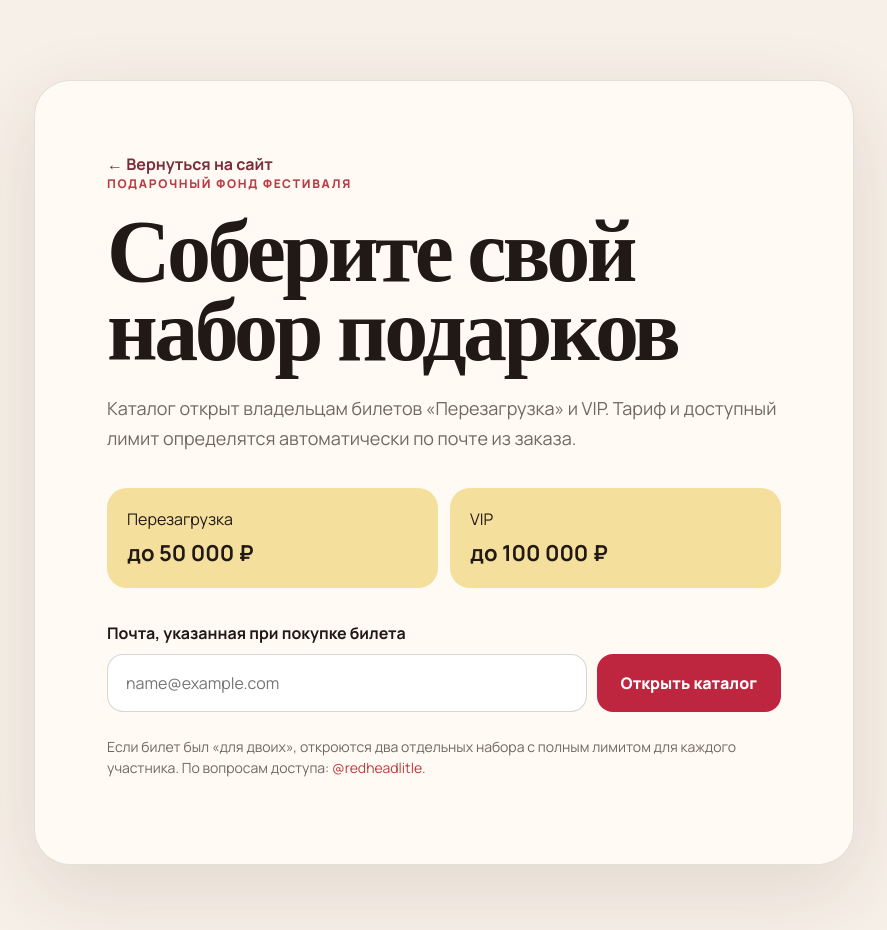
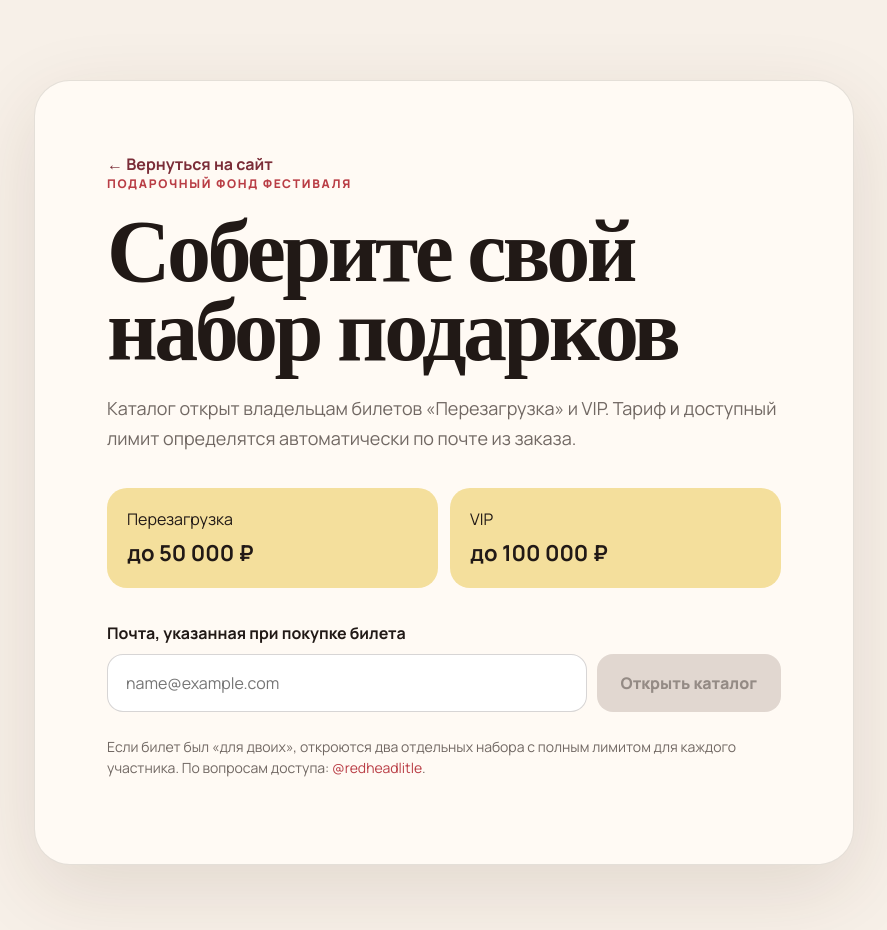
Before and after one commit to aopetrukhin-maker/menwoman-site, a Next.js app: page /gifts in a window 1280 px wide. Shown: the top 930 px of the page, without its empty margins (196-1083 px from the left). Built offline with nearby package versions, Linux system fonts and the light colour scheme.

Commit message:
Fix gift access on unsupported browsers

```diff
--- a/app/gifts/access.json
+++ b/app/gifts/access.json
@@ -462,5 +462,9 @@
   "51bb5951546a69f438b095d366f9f7f5323a2b0107412492272113cd8dcc3107": {
     "tier": "vip",
     "sets": 2
+  },
+  "4c5f849326301fa15543189bf3e56679b620121e09e5acd58c6229270bb0959e": {
+    "tier": "reload",
+    "sets": 1
   }
 }
--- a/app/gifts/page.tsx
+++ b/app/gifts/page.tsx
@@ -102,10 +102,62 @@ const GIFTS: Gift[] = [
   { id:"meldey", partner:"Мелдей", title:"Сертификат на одежду", price:3000, quantity:null, format:"Электронный сертификат", term:"Уточняется", contact:"@MELDEY_CHAYANA", details:"Сертификат номиналом 3 000 рублей на одежду." },
 ];
 
-async function hashEmail(email: string) {
-  const data = new TextEncoder().encode(email.trim().toLowerCase());
-  const digest = await crypto.subtle.digest("SHA-256", data);
-  return Array.from(new Uint8Array(digest)).map((b) => b.toString(16).padStart(2, "0")).join("");
+function hashEmail(email: string) {
+  const bytes = Array.from(new TextEncoder().encode(email.trim().toLowerCase()));
+  const bitLength = bytes.length * 8;
+  bytes.push(0x80);
+  while (bytes.length % 64 !== 56) bytes.push(0);
+  const high = Math.floor(bitLength / 0x100000000);
+  const low = bitLength >>> 0;
+  for (let shift = 24; shift >= 0; shift -= 8) bytes.push((high >>> shift) & 0xff);
+  for (let shift = 24; shift >= 0; shift -= 8) bytes.push((low >>> shift) & 0xff);
+
+  const state = [
+    0x6a09e667, 0xbb67ae85, 0x3c6ef372, 0xa54ff53a,
+    0x510e527f, 0x9b05688c, 0x1f83d9ab, 0x5be0cd19,
+  ];
+  const constants = [
+    0x428a2f98,0x71374491,0xb5c0fbcf,0xe9b5dba5,0x3956c25b,0x59f111f1,0x923f82a4,0xab1c5ed5,
+    0xd807aa98,0x12835b01,0x243185be,0x550c7dc3,0x72be5d74,0x80deb1fe,0x9bdc06a7,0xc19bf174,
+    0xe49b69c1,0xefbe4786,0x0fc19dc6,0x240ca1cc,0x2de92c6f,0x4a7484aa,0x5cb0a9dc,0x76f988da,
+    0x983e5152,0xa831c66d,0xb00327c8,0xbf597fc7,0xc6e00bf3,0xd5a79147,0x06ca6351,0x14292967,
+    0x27b70a85,0x2e1b2138,0x4d2c6dfc,0x53380d13,0x650a7354,0x766a0abb,0x81c2c92e,0x92722c85,
+    0xa2bfe8a1,0xa81a664b,0xc24b8b70,0xc76c51a3,0xd192e819,0xd6990624,0xf40e3585,0x106aa070,
+    0x19a4c116,0x1e376c08,0x2748774c,0x34b0bcb5,0x391c0cb3,0x4ed8aa4a,0x5b9cca4f,0x682e6ff3,
+    0x748f82ee,0x78a5636f,0x84c87814,0x8cc70208,0x90befffa,0xa4506ceb,0xbef9a3f7,0xc67178f2,
+  ];
+  const rotateRight = (value: number, amount: number) => (value >>> amount) | (value << (32 - amount));
+
+  for (let offset = 0; offset < bytes.length; offset += 64) {
+    const words = new Array<number>(64).fill(0);
+    for (let index = 0; index < 16; index += 1) {
+      const start = offset + index * 4;
+      words[index] = ((bytes[start] << 24) | (bytes[start + 1] << 16) | (bytes[start + 2] << 8) | bytes[start + 3]) >>> 0;
+    }
+    for (let index = 16; index < 64; index += 1) {
+      const s0 = rotateRight(words[index - 15], 7) ^ rotateRight(words[index - 15], 18) ^ (words[index - 15] >>> 3);
+      const s1 = rotateRight(words[index - 2], 17) ^ rotateRight(words[index - 2], 19) ^ (words[index - 2] >>> 10);
+      words[index] = (words[index - 16] + s0 + words[index - 7] + s1) >>> 0;
+    }
+
+    let [a, b, c, d, e, f, g, h] = state;
+    for (let index = 0; index < 64; index += 1) {
+      const s1 = rotateRight(e, 6) ^ rotateRight(e, 11) ^ rotateRight(e, 25);
+      const choice = (e & f) ^ (~e & g);
+      const temp1 = (h + s1 + choice + constants[index] + words[index]) >>> 0;
+      const s0 = rotateRight(a, 2) ^ rotateRight(a, 13) ^ rotateRight(a, 22);
+      const majority = (a & b) ^ (a & c) ^ (b & c);
+      const temp2 = (s0 + majority) >>> 0;
+      h = g; g = f; f = e; e = (d + temp1) >>> 0;
+      d = c; c = b; b = a; a = (temp1 + temp2) >>> 0;
+    }
+    state[0] = (state[0] + a) >>> 0; state[1] = (state[1] + b) >>> 0;
+    state[2] = (state[2] + c) >>> 0; state[3] = (state[3] + d) >>> 0;
+    state[4] = (state[4] + e) >>> 0; state[5] = (state[5] + f) >>> 0;
+    state[6] = (state[6] + g) >>> 0; state[7] = (state[7] + h) >>> 0;
+  }
+
+  return state.map((word) => word.toString(16).padStart(8, "0")).join("");
 }
 
 const money = (value: number) => new Intl.NumberFormat("ru-RU").format(value) + " ₽";
@@ -136,10 +188,12 @@ export default function GiftsPage() {
   const allReady = person ? Array.from({length: person.sets}).every((_, index) => Object.keys(carts[index] || {}).length > 0) : false;
   const allTotal = carts.reduce((sum, setCart) => sum + setTotal(setCart), 0);
   const visible = GIFTS.filter((gift) => `${gift.partner} ${gift.title}`.toLowerCase().includes(filter.toLowerCase()));
+  const normalizedEmail = email.trim().toLowerCase();
+  const emailReady = /^[^\s@]+@[^\s@]+\.[^\s@]+$/.test(normalizedEmail);
 
   async function login(event: FormEvent) {
     event.preventDefault(); setError("");
-    const normalizedEmail = email.trim().toLowerCase();
+    if (!emailReady) { setError("Введите почту полностью, например name@example.com."); return; }
     const testRecord = SHARED_TEST_ACCESS[normalizedEmail];
     const key = testRecord ? "" : await hashEmail(normalizedEmail);
     const record = testRecord || (access as Record<string, AccessRecord>)[key];
@@ -173,7 +227,7 @@ export default function GiftsPage() {
     <h1>Соберите свой набор подарков</h1>
     <p className={styles.lead}>Каталог открыт владельцам билетов «Перезагрузка» и VIP. Тариф и доступный лимит определятся автоматически по почте из заказа.</p>
     <div className={styles.limits}><span>Перезагрузка <b>до 50 000 ₽</b></span><span>VIP <b>до 100 000 ₽</b></span></div>
-    <form onSubmit={login} className={styles.form}><label>Почта, указанная при покупке билета</label><div><input type="email" required value={email} onChange={(e)=>setEmail(e.target.value)} placeholder="name@example.com"/><button>Открыть каталог</button></div></form>
+    <form onSubmit={login} className={styles.form} noValidate><label htmlFor="gift-email">Почта, указанная при покупке билета</label><div><input id="gift-email" type="email" inputMode="email" autoCapitalize="none" autoCorrect="off" spellCheck={false} required value={email} onChange={(e)=>{setEmail(e.target.value);setError("");}} placeholder="name@example.com"/><button type="submit" disabled={!emailReady} style={emailReady ? undefined : {background:"#d9cec7",color:"#776c66",cursor:"not-allowed",opacity:.78}}>Открыть каталог</button></div></form>
     {error && <p className={styles.error}>{error}</p>}
     <p className={styles.note}>Если билет был «для двоих», откроются два отдельных набора с полным лимитом для каждого участника. По вопросам доступа: <a href="https://t.me/redheadlitle">@redheadlitle</a>.</p>
   </section></main>;
--- /dev/null
+++ b/vite.config.ts
@@ -0,0 +1,10 @@
+import vinext from "vinext";
+import { defineConfig } from "vite";
+
+export default defineConfig({
+  server: {
+    host: "0.0.0.0",
+    allowedHosts: ["terminal.local"],
+  },
+  plugins: [vinext()],
+});
```
